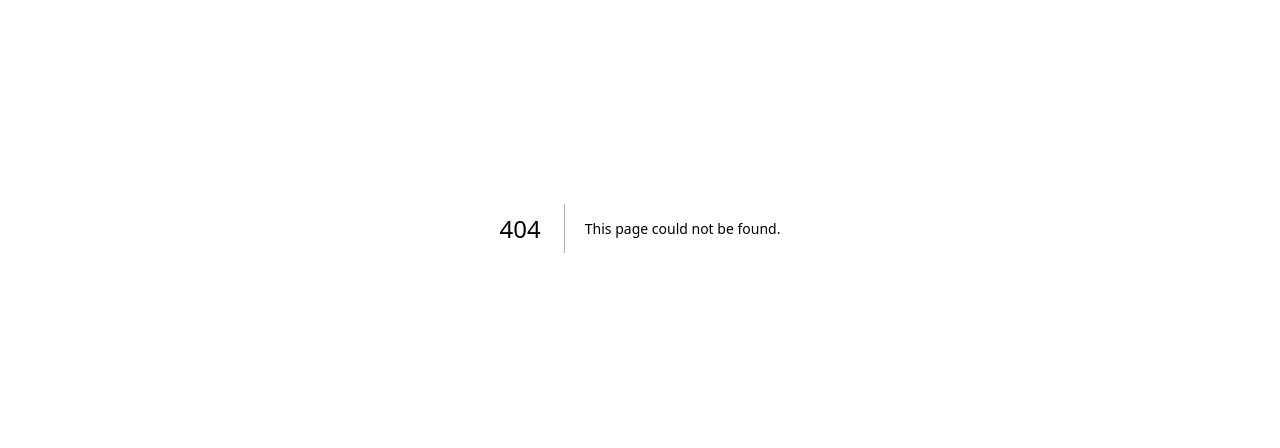
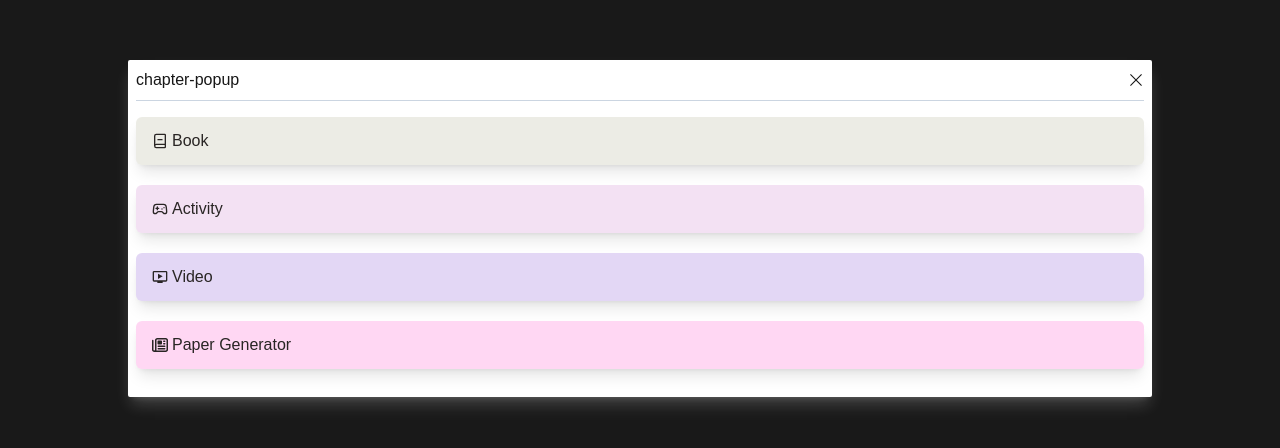
Before and after one commit to sandeepshukla1555/QuestionPaperGenerator, a Next.js app: page /book/book-list/chapter/Popup in a window 1280 px wide. Before the commit this address had no page. Shown: the part 172-620 px from the top of the page. Built offline with nearby package versions, Linux system fonts and the light colour scheme.

Commit message:
commit 1.1.2
commit 1.1.2

```diff
--- /dev/null
+++ b/src/pages/book/book-list/chapter/BookViewProps.tsx
@@ -0,0 +1,71 @@
+import { IoIosArrowBack } from "react-icons/io";
+
+interface ChapterProps {
+  lession: string | number;
+  title: string;
+  contents: { Paragraph: string; description: string }[];
+}
+
+interface FilteredChapters {
+  subject: string;
+  chapter: ChapterProps[];
+}
+
+interface BookViewProps {
+  chapter: FilteredChapters;
+  val: string;
+  route: string;
+  lessions: ChapterProps[];
+  types: string;
+  setType: React.Dispatch<React.SetStateAction<string>>;
+}
+
+const BookView: React.FC<BookViewProps> = ({
+  val,
+  route,
+  lessions,
+  types,
+  setType,
+}) => {
+  return (
+    <div className="pb-4">
+      {types}
+      <div>
+        <div className="px-4 sticky top-0 bg-white pt-2">
+          <div className="flex justify-between items-center">
+            <div className="text-sm font-extrabold text-stone-800 flex gap-4 border rounded-sm py-1 px-2 mb-2">
+              {val} {route} ::
+            </div>
+            <div
+              onClick={() => setType("")}
+              className="text-sm font-extrabold text-stone-800 flex gap-2 items-center border rounded-md p-1 cursor-pointer"
+            >
+              <IoIosArrowBack />
+              Back
+            </div>
+          </div>
+          <div className="text-sm text-stone-800 font-semibold pl-1 text-center underline underline-offset-4 mb-3">
+            Chapter - {lessions[0]?.lession}:
+          </div>
+          <div className="text-sm font-extrabold mb-5 line-clamp-1 border-b border-b-stone-100 pb-3">
+            {lessions[0]?.title}
+          </div>
+        </div>
+        <div className="flex flex-col gap-5 px-4">
+          {lessions[0]?.contents?.map((item, index) => (
+            <div key={index} className="flex flex-col">
+              <div className="text-stone-800 font-normal text-base mb-2">
+                {item.Paragraph}
+              </div>
+              <div className="text-sm font-light text-stone-500">
+                {item.description}
+              </div>
+            </div>
+          ))}
+        </div>
+      </div>
+    </div>
+  );
+};
+
+export default BookView;
--- /dev/null
+++ b/src/pages/book/book-list/chapter/Popup.tsx
@@ -0,0 +1,100 @@
+import { generateRandomHexColor } from "@/utils/hooks";
+import React, { useState } from "react";
+import { RxCross1 } from "react-icons/rx";
+import { LuBookMinus } from "react-icons/lu";
+import { LuGamepad2 } from "react-icons/lu";
+import { MdOndemandVideo } from "react-icons/md";
+import { FaRegNewspaper } from "react-icons/fa6";
+import BookView from "./BookViewProps";
+
+interface ChapterProps {
+  lession: string | number;
+  title: string;
+  contents: { Paragraph: string; description: string }[];
+}
+interface filteredChapters {
+  subject: string;
+  chapter: {
+    lession: string | number;
+    title: string;
+    contents: {
+      Paragraph: string;
+      description: string;
+    }[];
+  }[];
+}
+interface ChapterPopupProps {
+  setIsChapterSelected: React.Dispatch<React.SetStateAction<boolean>>;
+  chapter: filteredChapters;
+  val: string;
+  route: string;
+  lessions: ChapterProps[];
+}
+
+const ChapterPopup: React.FC<ChapterPopupProps> = ({
+  chapter,
+  val,
+  route,
+  lessions,
+  setIsChapterSelected,
+}) => {
+  const [type, setType] = useState<string>("");
+  return (
+    <div>
+      {type===""?
+      (<div className="absolute top-1/2 left-1/2 transform -translate-x-1/2 -translate-y-1/2 w-full min-h-full bg-black/90 flex justify-center items-center">
+      <div className="min-h-[80%] bg-white w-4/5 p-2 rounded-sm shadow-zinc-100/20 shadow-lg">
+        <div className="flex justify-between items-center pb-2 mb-4 border-b border-b-slate-300">
+          <div>chapter-popup</div>
+          <div onClick={() => setIsChapterSelected(false)}>
+            <RxCross1 />
+          </div>
+        </div>
+        <div className="flex flex-col">
+          <div
+            onClick={() => setType("BOOK")}
+            className="text-stone-800 py-3 px-4 rounded-md shadow-lg mb-5 flex items-center gap-1"
+            style={{ background: generateRandomHexColor() }}
+          >
+            <LuBookMinus />
+            Book
+          </div>
+          <div
+            onClick={() => setType("ACTIVITY")}
+            className="text-stone-800 py-3 px-4 rounded-md shadow-lg mb-5 flex items-center gap-1"
+            style={{ background: generateRandomHexColor() }}
+          >
+            <LuGamepad2 />
+            Activity
+          </div>
+          <div
+            onClick={() => setType("VIDEO")}
+            className="text-stone-800 py-3 px-4 rounded-md shadow-lg mb-5 flex items-center gap-1"
+            style={{ background: generateRandomHexColor() }}
+          >
+            <MdOndemandVideo />
+            Video
+          </div>
+          <div
+            onClick={() => setType("PAPER_GENERATOR")}
+            className="text-stone-800 py-3 px-4 rounded-md shadow-lg mb-5 flex items-center gap-1"
+            style={{ background: generateRandomHexColor() }}
+          >
+            <FaRegNewspaper />
+            Paper Generator
+          </div>
+        </div>
+      </div>
+    </div>):(<BookView
+      setType={setType}
+      val={val}
+      route={route}
+      lessions={lessions}
+      types={type}
+      chapter={chapter}
+    />)}
+    </div>
+  );
+};
+
+export default ChapterPopup;
--- a/src/pages/book/book-list/chapter/index.tsx
+++ b/src/pages/book/book-list/chapter/index.tsx
@@ -3,23 +3,12 @@ import { generateRandomHexColor } from "@/utils/hooks";
 import { useRouter } from "next/router";
 import React, { useState } from "react";
 import { IoIosArrowBack } from "react-icons/io";
+import ChapterPopup from "./Popup";
 
 interface ChapterProps {
   lession: string | number;
   title: string;
   contents: { Paragraph: string; description: string }[];
-}
-
-interface filteredChapters {
-  subject: string;
-  chapter: {
-    lession: string | number;
-    title: string;
-    contents: {
-      Paragraph: string;
-      description: string;
-    }[];
-  }[];
 }
 
 const Chapter: React.FC = () => {
@@ -46,6 +35,12 @@ const Chapter: React.FC = () => {
     router.back(); // Navigates to the previous page
   };
 
+  const handlePopup = (index: number, lession: string | number) => {
+    setSelectedChapterIndex(index);
+    setIsChapterSelected(true);
+    postLession(lession);
+  };
+
   return (
     <>
       {!isChapterSelected ? (
@@ -70,20 +65,16 @@ const Chapter: React.FC = () => {
               key={chapter.lession}
               className="text-stone-800 py-3 px-4 rounded-md shadow-lg mb-5"
               style={{ background: generateRandomHexColor() }}
-              onClick={() => {
-                setSelectedChapterIndex(index);
-                setIsChapterSelected(true);
-                postLession(chapter.lession);
-              }}
+              onClick={() => handlePopup(index, chapter.lession)}
             >
               Lesson - {chapter.lession}
             </div>
           ))}
         </div>
       ) : (
-        <BookView
+        <ChapterPopup
           chapter={selectedChapter}
-          goBack={() => setIsChapterSelected(false)}
+          setIsChapterSelected={setIsChapterSelected}
           val={val as string}
           route={route as string}
           lessions={lessions}
@@ -93,56 +84,4 @@ const Chapter: React.FC = () => {
   );
 };
 
-interface BookViewProps {
-  chapter: filteredChapters;
-  goBack: () => void; // Function that takes no arguments and returns nothing
-  val: string;
-  route: string;
-  lessions: ChapterProps[];
-}
-
-const BookView: React.FC<BookViewProps> = ({
-  goBack,
-  val,
-  route,
-  lessions,
-}) => {
-  return (
-    <div className="pb-4">
-      <div className="px-4 sticky top-0 bg-white pt-2">
-        <div className="flex justify-between items-center">
-          <div className="text-sm font-extrabold text-stone-800 flex gap-4 border rounded-sm py-1 px-2 mb-2">
-            {val} {route} ::
-          </div>
-          <div
-            onClick={goBack}
-            className="text-sm font-extrabold text-stone-800 flex gap-2 items-center border rounded-md p-1 cursor-pointer"
-          >
-            <IoIosArrowBack />
-            Back
-          </div>
-        </div>
-        <div className="text-sm text-stone-800 font-semibold pl-1 text-center underline underline-offset-4 mb-3">
-          Chapter - {lessions[0]?.lession}:
-        </div>
-        <div className="text-sm font-extrabold mb-5 line-clamp-1 border-b border-b-stone-100 pb-3">
-          {lessions[0]?.title}
-        </div>
-      </div>
-      <div className="flex flex-col gap-5 px-4">
-        {lessions[0]?.contents?.map((item, index) => (
-          <div key={index} className="flex flex-col">
-            <div className="text-stone-800 font-normal text-base mb-2">
-              {item.Paragraph}
-            </div>
-            <div className="text-sm font-light text-stone-500">
-              {item.description}
-            </div>
-          </div>
-        ))}
-      </div>
-    </div>
-  );
-};
-
 export default Chapter;
```
Also changed, not shown: src/utils/data.ts (+7 -0 lines).
